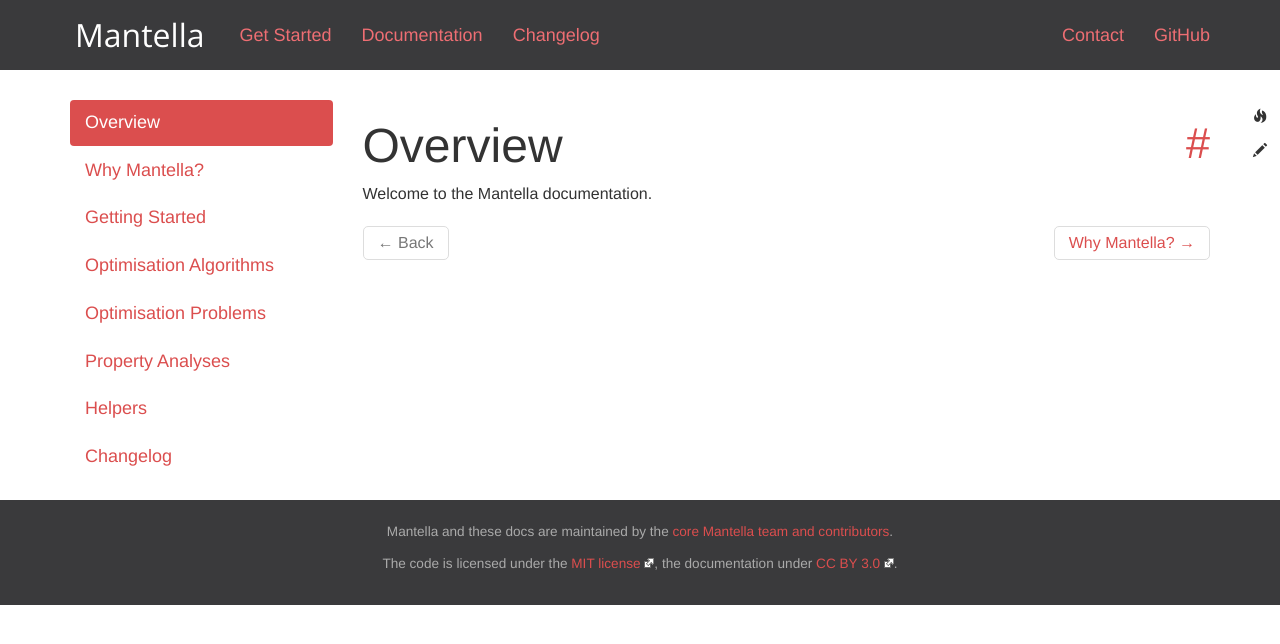
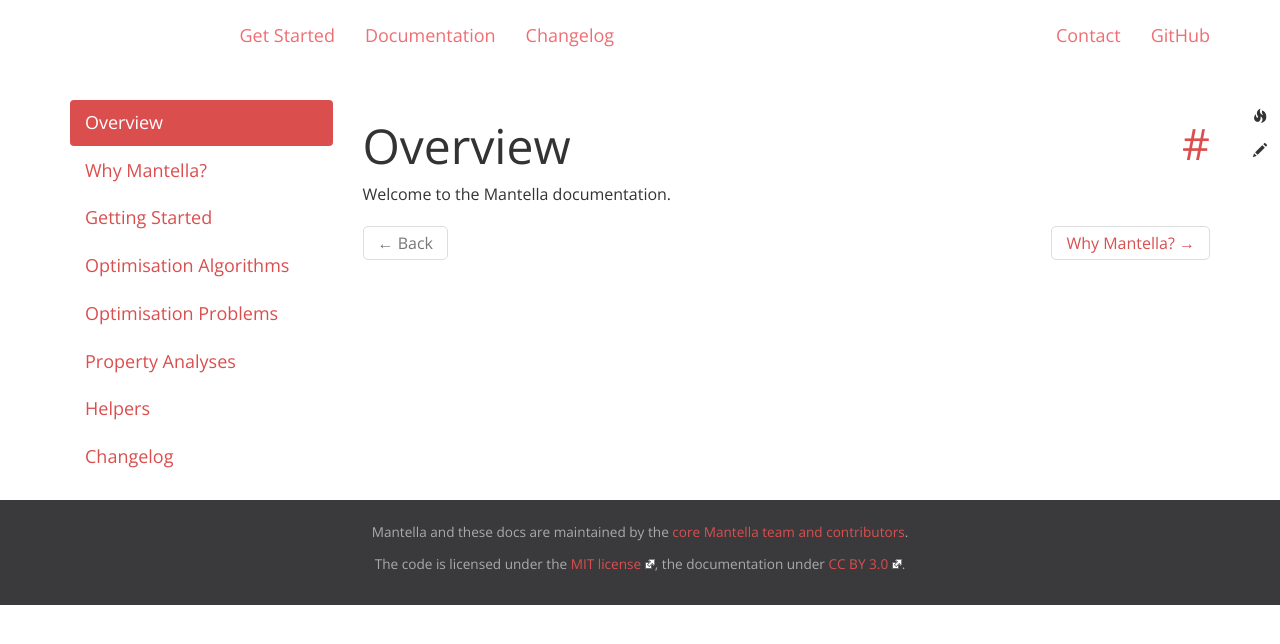
Before and after one commit to sebiniemann/Mantella, a Jekyll site: the page built from overview.html, in a window 1280 px wide. Shown: the top 644 px of the page. Built offline with Jekyll 4.4.1, drawn with Linux system fonts in a browser that asks for light colours.

Commit message:
First UI improvement round

```diff
--- a/_layouts/default.html
+++ b/_layouts/default.html
@@ -53,7 +53,7 @@
   </head>
   <body>
     <header class="hidden-print">
-      <nav class="navbar navbar-inverse navbar-fixed-top">
+      <nav class="navbar navbar-inverse navbar-fixed-top" data-spy="affix" data-offset-top="100" data-offset-bottom="0">
         <div class="container">
           <!-- Brand and toggle get grouped for better mobile display -->
           <div class="navbar-header">
@@ -70,7 +70,7 @@
           <div class="collapse navbar-collapse" id="navbar-collapse">
             <ul class="nav navbar-nav">
               <li><a href="{{ site.baseurl }}/getting-started/">Get Started</a></li>
-              <li><a href="{{ site.baseurl }}/overview/">Documentation</a></li>
+              <li><a href="{{ site.baseurl }}/overview/">Doc<span class="hidden-md hidden-lg">s</span><span class="hidden-xs hidden-sm">umentation</span></a></li>
               <li><a href="{{ site.baseurl }}/changelog/">Changelog</a></li>
             </ul>
             <ul class="nav navbar-nav navbar-right">
--- a/assets/css/custom.css
+++ b/assets/css/custom.css
@@ -2,6 +2,10 @@
  * Style tweaks
  * --------------------------------------------------
  */
+
+body {
+  font-family: "Open Sans", Arial, sans-serif;
+}
 
 @media screen {
   body {
@@ -28,7 +32,7 @@
   }
 
 .landing-page-first {
-    padding: 140px 20% 100px;
+    padding: 150px 20%;
   }
 }
 
@@ -52,7 +56,6 @@
 .landing-page-first h1 {
   font-family: "Open Sans";
   font-size: 126px;
-  color: rgb(233, 53, 53);
 }
 
 .landing-page .btn {
@@ -346,3 +349,22 @@
     display: block;
   }
 }
+
+.btn-lg,
+.btn-group-lg > .btn {
+  padding: 10px 30px;
+  border-radius: 3px;
+}
+
+.landing-page-first .lead {
+  margin-bottom: 50px;
+}
+
+.navbar-toggle {
+  margin-top: 20px;
+  margin-bottom: 20px;
+}
+
+.affix-top  {
+  background: none;
+}
--- a/index.html
+++ b/index.html
@@ -47,8 +47,8 @@
 </div>
 
 <div class="container-fluid text-center landing-page landing-page-fourth">
-  <h2>Mantella is fast and scales with your (multi-core) hardware<br>
-  <small>We are not in the 90's, support of SIMD vectorisation, parallelisation and HPCs are a given!</small></h2>
+  <h2>Mantella is fast and scales with your (parallel) hardware<br>
+  <small>We are not in the 90's, support of SIMD vectorisation, multi-cores and HPC are a given!</small></h2>
 
   <p class="lead">Mantella is built upon <a href="http://arma.sourceforge.net/">Armadillo C++</a>, supporting 64 bit operation systems and speedups by SIMD vectorisation (e.g. SSE2, SSE3, SS4 and AVX).</p>
   <p class="lead">When compiled with MPI-support, Mantella automatically uses high performance cluster algorithms, no need for source code changes.</p>
```
